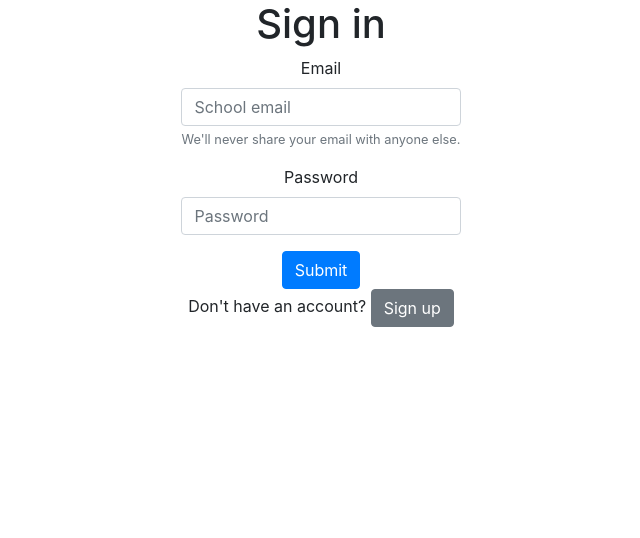
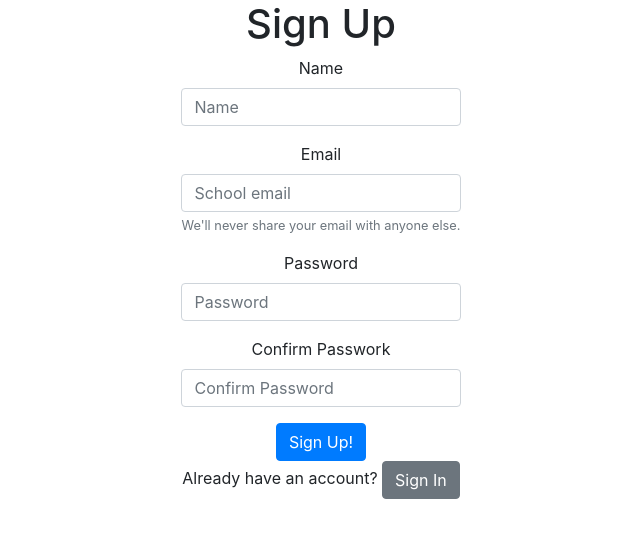
Before and after one commit to devansh2001/SafeSeat-Frontend, a React (Create React App) app: page / in a window 1280 px wide. Shown: the top 538 px of the page, without its empty margins (319-959 px from the left). Built offline with nearby package versions, Linux system fonts and the light colour scheme.

Commit message:
added signup

```diff
--- a/src/App.js
+++ b/src/App.js
@@ -2,11 +2,12 @@ import logo from './logo.svg';
 import './App.css';
 import ClassSeatPicker from './components/ClassSeatPicker';
 import Login from './components/Login';
+import SignUp from './components/SignUp';
 
 function App() {
   return (
     <div className="App">
-      <Login />
+      <SignUp />
     </div>
   );
 }
--- /dev/null
+++ b/src/components/SignUp.js
@@ -0,0 +1,45 @@
+import React, { Component } from 'react';
+import { Form, Button } from 'react-bootstrap';
+
+class SignUp extends Component {
+    constructor(props) {
+        super(props);
+    }
+
+    render() {
+        return (
+            <div class = "sign-up">
+                <h1>Sign Up</h1>
+                <Form>
+                    <Form.Group controlId="formBasicEmail">
+                        <Form.Label>Name</Form.Label>
+                        <Form.Control type="text" placeholder="Name" />
+                    </Form.Group>
+                    <Form.Group controlId="formBasicEmail">
+                        <Form.Label>Email</Form.Label>
+                        <Form.Control type="email" placeholder="School email" />
+                        <Form.Text className="text-muted">
+                            We'll never share your email with anyone else.
+                        </Form.Text>
+                    </Form.Group>
+                    <Form.Group controlId="formBasicEmail">
+                        <Form.Label>Password</Form.Label>
+                        <Form.Control type="password" placeholder="Password" />
+                    </Form.Group>
+
+                    <Form.Group controlId="formBasicPassword">
+                        <Form.Label>Confirm Passwork</Form.Label>
+                        <Form.Control type="password" placeholder="Confirm Password" />
+                    </Form.Group>
+                    <Button variant="primary" type="submit">
+                        Sign Up!
+                    </Button>
+                </Form>
+
+                <p>Already have an account? <Button variant='secondary'> Sign In</Button></p>
+            </div>
+        );
+    }
+}
+
+export default SignUp;
```
Also changed, not shown: 1 other file (tests, documents, lock files or other folders).
